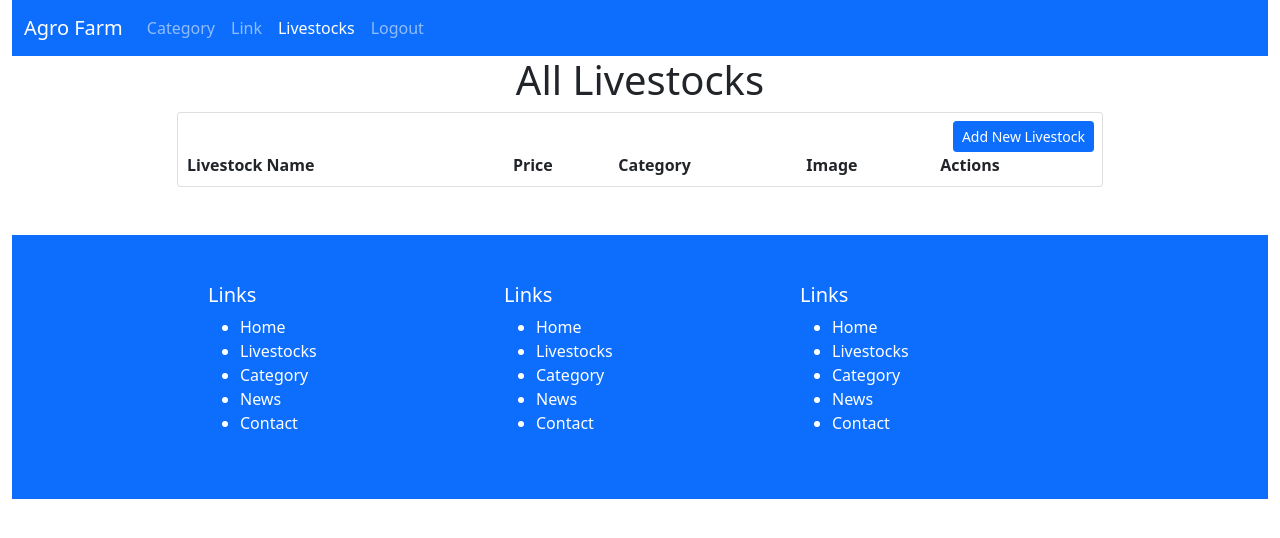
After one commit to manish2000g/manishg, a Django app: page /livestocks/get_livestock in a window 1280 px wide. The commit adds this page. Shown: the top 538 px of the page. Run offline with Django 3.2, Linux system fonts and the light colour scheme; the visitor is signed in with stand-in values (Sample User, id 1); data that the repository does not hold is empty.

Commit message:
Create Livestock form and other setup

```diff
--- /dev/null
+++ b/Desktop/Agro_farm/livestocks/templates/Livestocks/get_livestock.html
@@ -0,0 +1,46 @@
+{% extends 'layout.html' %}
+{% block title %}
+<title>All Livestocks</title>
+{% endblock%}
+
+{% block main_content %}
+<div class="container">
+    <div class="row">
+
+        <div class="col-md-10 offset-md-1">
+            <h1 class="text-center">All Livestocks</h1>
+            {% include 'messages.html' %}
+            <div class="card py-2 px-2">
+                <a class="btn btn-primary btn-sm ms-auto"
+                href="/livestocks/livestock_form"
+                >Add New Livestock</a>
+                <table class="table-striped">
+                    <tr>
+                        <th>Livestock Name</th>
+                        <th>Price</th>
+                        <th>Category</th>
+                        <th>Image</th>
+
+                        <th>Actions</th>
+                    </tr>
+                    {% for i in livestocks %}
+                    <tr>
+                        <td> {{ i.livestock_name }}</td>
+                        <td> {{ i.livestock_price }}</td>
+                        <td> {{ i.category.category_name }}</td>
+                        <td><img src="/{{i.livestock_image}}" width="200"> </td>
+                        <td><a class="btn btn-primary btn-sm" href="/livestocks/update_livestock/{{i.id}}">Edit</a> &nbsp;
+                            <a class="btn btn-danger btn-sm"
+                               href="/livestocks/delete_livestock/{{i.id}}"
+                               onclick="return confirm('Are you sure want to delete this livestock?')" >Delete</a></td>
+
+                    </tr>
+                    {% endfor %}
+
+                </table>
+            </div>
+        </div>
+    </div>
+</div>
+
+{% endblock %}
--- a/Desktop/Agro_farm/livestocks/urls.py
+++ b/Desktop/Agro_farm/livestocks/urls.py
@@ -9,4 +9,9 @@ urlpatterns = [
     path('get_category', views.get_category),
     path('delete_category/<int:category_id>', views.delete_category),
     path('update_category/<int:category_id>', views.category_update_form),
+
+    path('livestock_form', views.livestock_form),
+    path('get_livestock', views.get_livestock),
+    path('delete_livestock/<int:livestock_id>', views.delete_livestock),
+    path('update_livestock/<int:livestock_id>', views.livestock_update_form),
 ]
--- a/Desktop/Agro_farm/livestocks/views.py
+++ b/Desktop/Agro_farm/livestocks/views.py
@@ -67,3 +67,67 @@ def category_update_form(request, category_id):
         'activate_category': 'active'
     }
     return render(request, 'livestocks/category_update_form.html', context)
+
+
+
+
+@login_required
+@admin_only
+def livestock_form(request):
+    if request.method == "POST":
+        form = LivestockForm(request.POST, request.FILES)
+        if form.is_valid():
+            form.save()
+            messages.add_message(request, messages.SUCCESS, 'Livestock added successfully')
+            return redirect("/livestocks/get_food")
+        else:
+            messages.add_message(request, messages.ERROR, 'Unable to add Livestock')
+            return render(request, 'livestocks/livestock_form.html', {'livestock_food': form})
+    context ={
+        'form_livestock': LivestockForm,
+        'activate_livestock': 'active'
+    }
+    return render(request, 'livestocks/livestock_form.html', context)
+
+
+@login_required
+@admin_only
+def get_livestock(request):
+    livestocks =  Livestock.objects.all().order_by('-id')
+    context = {
+        'foods': livestocks,
+        'activate_livestock': 'active'
+    }
+    return render(request, 'livestocks/get_livestock.html', context)
+
+
+@login_required
+@admin_only
+def delete_livestock(request, food_id):
+    livestock = Livestock.objects.get(id=food_id)
+    os.remove(livestock.food_image.path)
+    livestock.delete()
+    messages.add_message(request, messages.SUCCESS, 'Livestock Deleted Successfully')
+    return redirect('/livestocks/get_livestock')
+
+
+@login_required
+@admin_only
+def livestock_update_form(request, food_id):
+    livestock = Livestock.objects.get(id=food_id)
+    if request.method == "POST":
+        if request.FILES.get('livestock_image'):
+            os.remove(livestock.livestock_image.path)
+        form = LivestockForm(request.POST, request.FILES, instance=livestock)
+        if form.is_valid():
+            form.save()
+            messages.add_message(request, messages.SUCCESS, 'Livestock updated successfully')
+            return redirect("/livestocks/get_livestock")
+        else:
+            messages.add_message(request, messages.ERROR, 'Unable to update livestock')
+            return render(request, 'livestocks/livestock_form.html', {'form_livestock':form})
+    context ={
+        'form_livestock': LivestockForm(instance=livestock),
+        'activate_livestock': 'active'
+    }
+    return render(request, 'livestocks/livestock_update_form.html', context)
--- a/Desktop/Agro_farm/templates/header.html
+++ b/Desktop/Agro_farm/templates/header.html
@@ -11,6 +11,9 @@
         </li>
         <li class="nav-item">
           <a class="nav-link" href="#">Link</a>
+         </li>
+         <li class="nav-item">
+          <a class="nav-link {{activate_livestock}}" href="/livestocks/get_livestock">Livestocks</a>
          </li>
           {% if user.is_authenticated %}
 
```
Also changed, not shown: Desktop/Agro_farm/livestocks/templates/Livestocks/livestock_form.html (added, +36 -0 lines), Desktop/Agro_farm/static/images/slider1.jpg, Desktop/Agro_farm/static/images/slider2.jpg.
